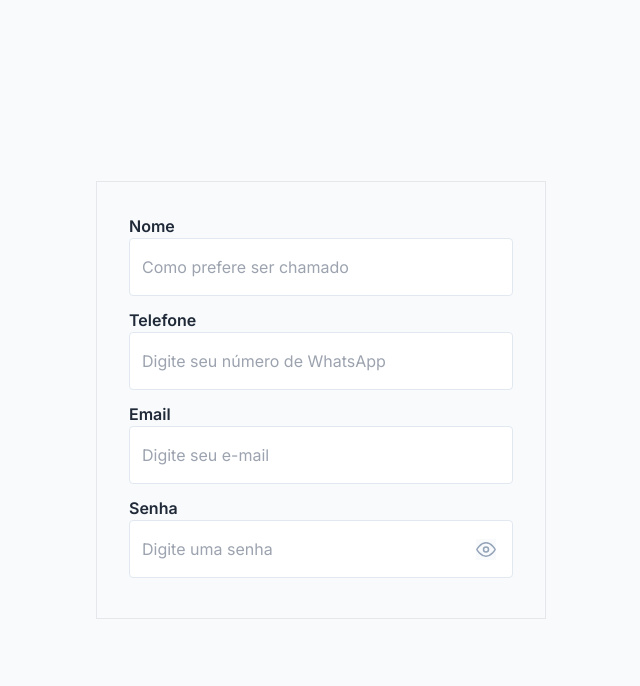
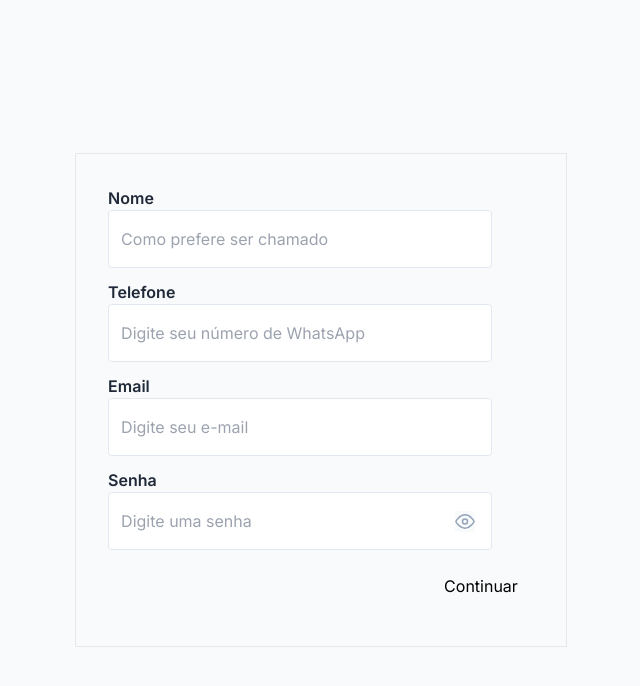
Before and after one commit to TheGzuckert/next-charty-institution, a Next.js app: page /register in a window 1280 px wide. Shown: the top 686 px of the page, without its empty margins (319-959 px from the left). Built offline with nearby package versions, Linux system fonts and the light colour scheme.

Commit message:
feat: new button in register page

```diff
--- a/src/app/register/page.tsx
+++ b/src/app/register/page.tsx
@@ -3,6 +3,7 @@ import { InputText } from '@/components/input/Input';
 export default function LoginPage() {
   return (
     <section className="flex items-center justify-center h-screen">
+      <hr></hr>
       <div className="flex border border-solid border-gray-200">
         <form className="relative w-1/2 p-8">
           <div className='mb-2'>
@@ -21,6 +22,11 @@ export default function LoginPage() {
             <label className="space-x-1 mt-8 text-gray-800 font-semibold font-ibm-plex-sans text-1 leading-150">Senha</label>
             <InputText placeholder="Digite uma senha" type="password" />
           </div>
+          <div className="ml-80">
+            <button className="flex p-4 justify-center items-center space-x-2 rounded-md">
+              Continuar
+            </button>
+          </div>
         </form>
       </div>
     </section>
--- a/tailwind.config.js
+++ b/tailwind.config.js
@@ -11,6 +11,7 @@ module.exports = {
         'gradient-radial': 'radial-gradient(var(--tw-gradient-stops))',
         'gradient-conic':
           'conic-gradient(from 180deg at 50% 50%, var(--tw-gradient-stops))',
+        'produto-purple-mid': '#633BBC',
       },
     },
   },
```
